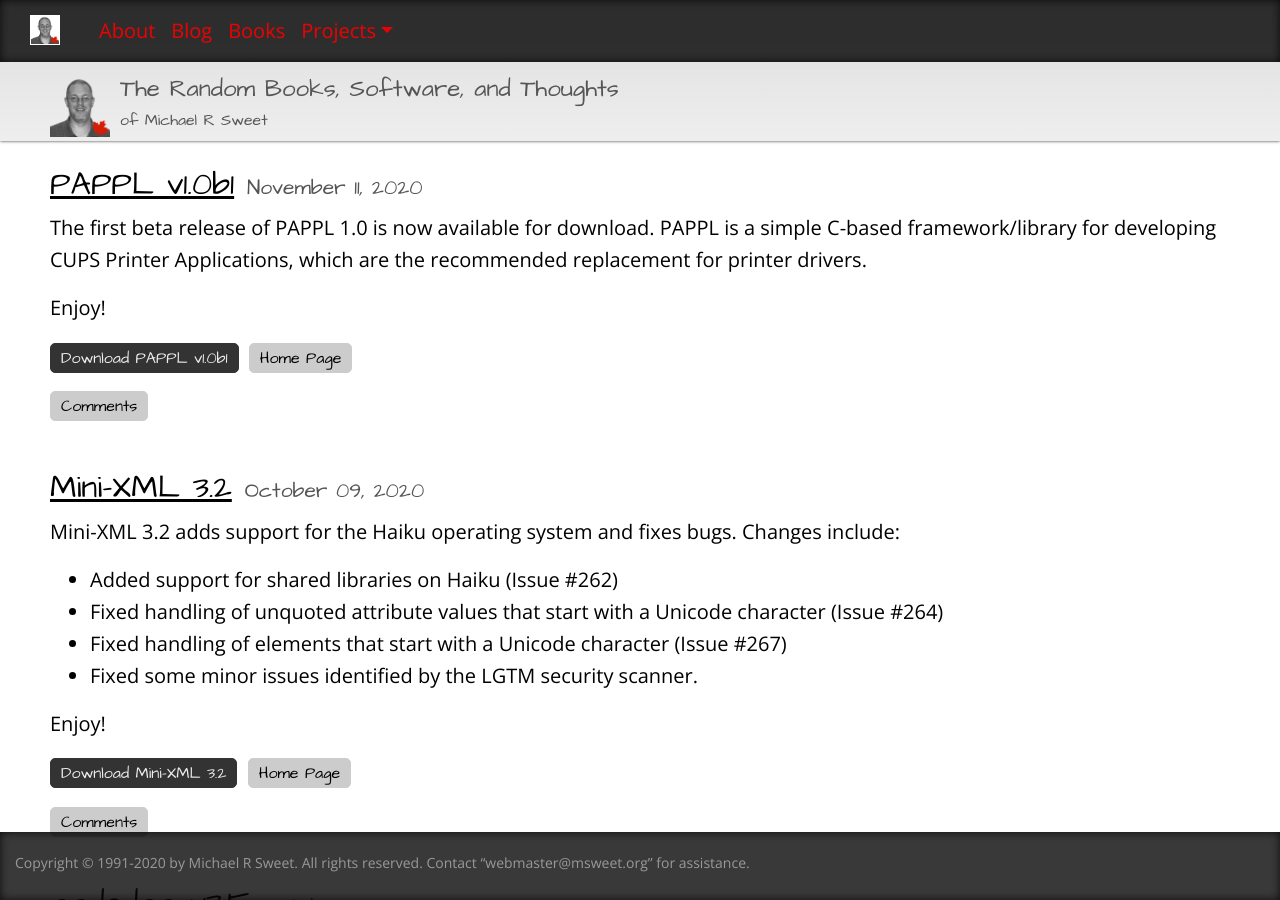
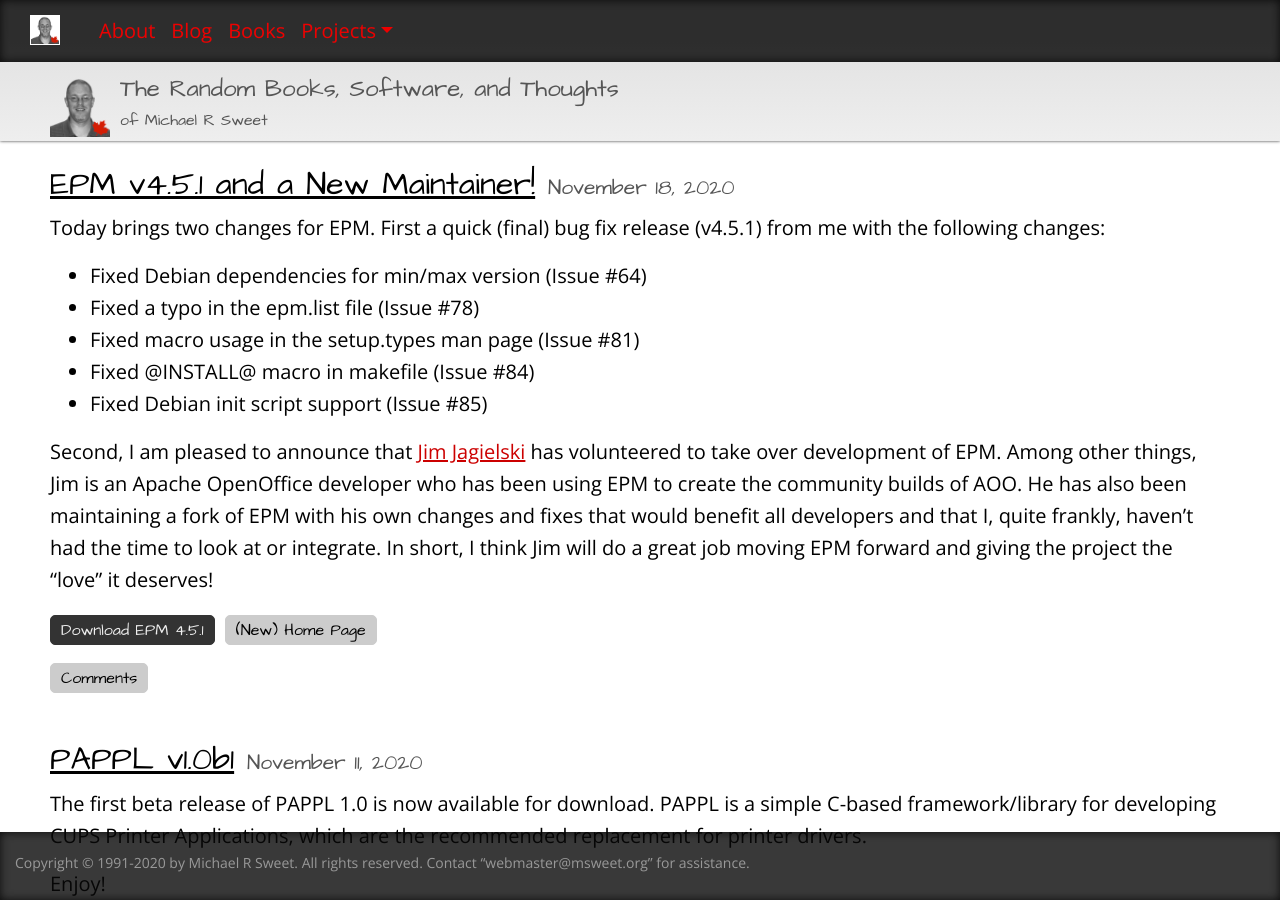
Before and after one commit to michaelrsweet/michaelrsweet.github.com, a Jekyll site: the page built from index.html, in a window 1280 px wide and 900 px high. Built offline with Jekyll 4.4.1, drawn with Linux system fonts in a browser that asks for light colours; some of the changed text lies outside the part shown.

Commit message:
EPM 4.5.1 and new maintainer announcement.

```diff
--- /dev/null
+++ b/_posts/2020-11-18-epm-4.5.1.md
@@ -0,0 +1,29 @@
+---
+title: EPM v4.5.1 and a New Maintainer!
+category: epm
+layout: post
+permalink: /blog/:year-:month-:day-:title.html
+excerpt_separator: <!--more-->
+comments: true
+commentform: true
+---
+
+Today brings two changes for EPM.  First a quick (final) bug fix release
+(v4.5.1) from me with the following changes:
+
+- Fixed Debian dependencies for min/max version (Issue #64)
+- Fixed a typo in the epm.list file (Issue #78)
+- Fixed macro usage in the setup.types man page (Issue #81)
+- Fixed @INSTALL@ macro in makefile (Issue #84)
+- Fixed Debian init script support (Issue #85)
+
+Second, I am pleased to announce that [Jim Jagielski](https://github.com/jimjag)
+has volunteered to take over development of EPM.  Among other things, Jim is an
+Apache OpenOffice developer who has been using EPM to create the community
+builds of AOO.  He has also been maintaining a fork of EPM with his own changes
+and fixes that would benefit all developers and that I, quite frankly, haven't
+had the time to look at or integrate.  In short, I think Jim will do a great job
+moving EPM forward and giving the project the "love" it deserves!
+
+<a class="btn btn-primary" href="https://github.com/michaelrsweet/epm/releases/tag/v4.5.1">Download EPM 4.5.1</a>
+<a class="btn btn-default" href="https://jimjag.github.io/epm/">(New) Home Page</a>
--- a/epm/index.md
+++ b/epm/index.md
@@ -30,4 +30,6 @@
 EPM is provided as free software under version 2 of the GNU General Public
 license.
 
-> Note: This software is currently in maintenance mode.
+> Note: Future versions of this software will be maintained and developed by
+> [Jim Jagielski](https://github.com/jimjag).  The new home page for EPM is
+> <https://jimjag.github.io/epm/>.
```
